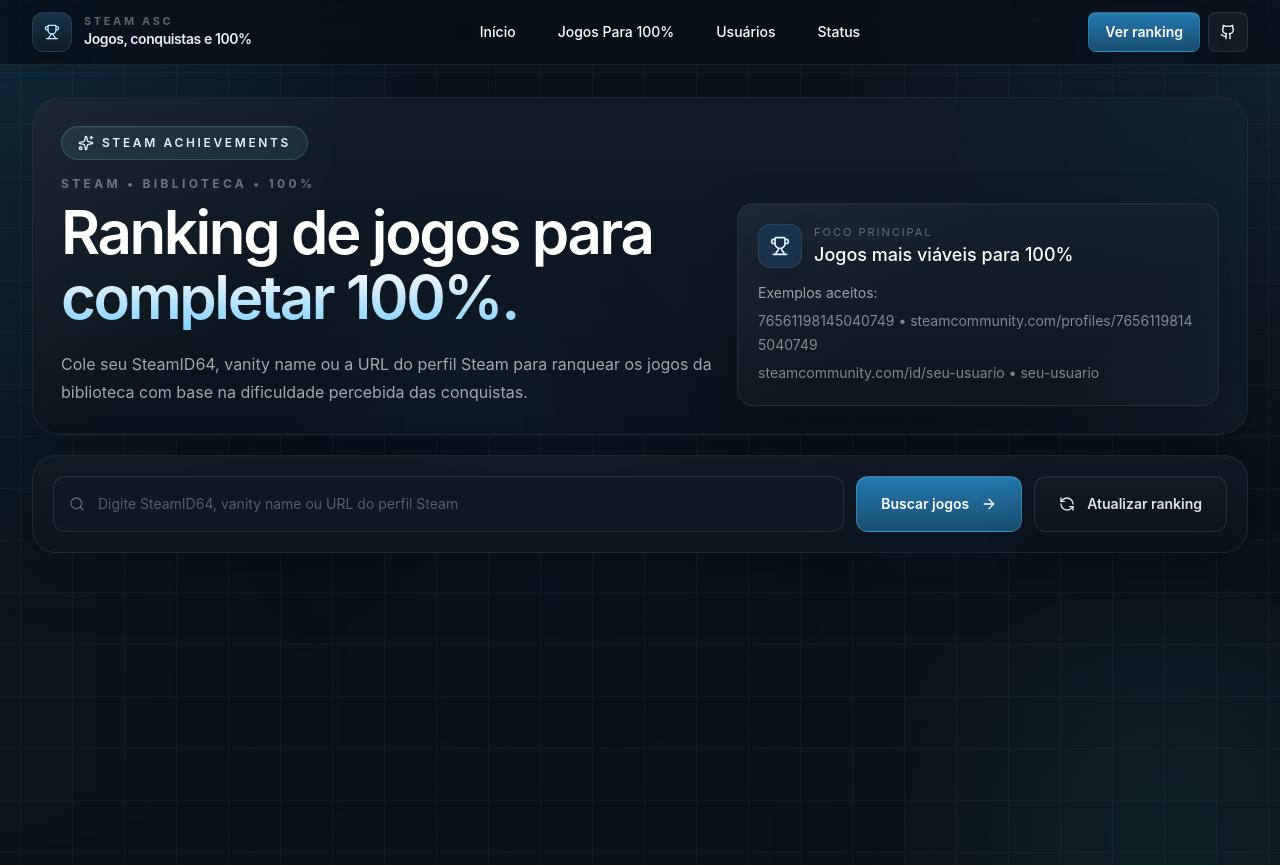
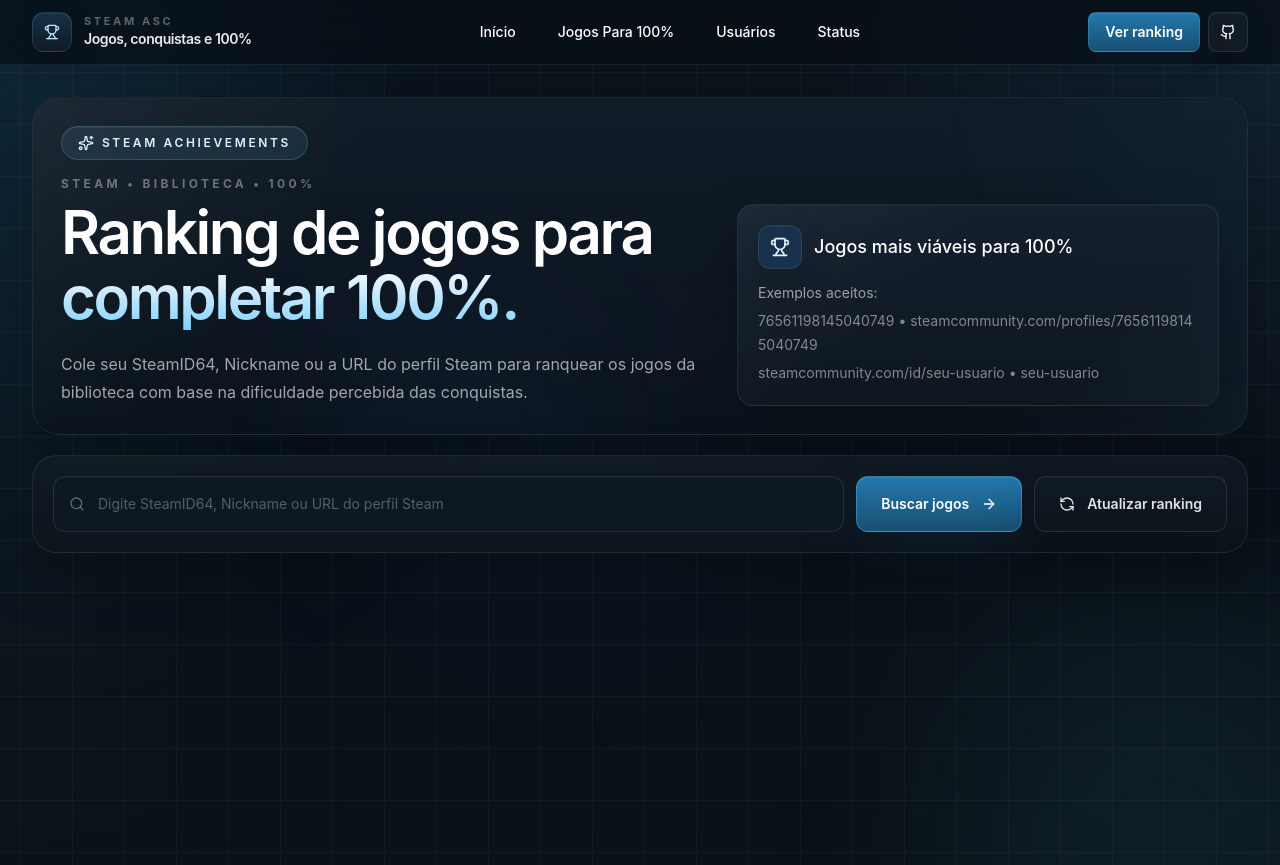
Before and after one commit to luaviduedo/TSsteam-asc, a Next.js app: page /steam_games in a window 1280 px wide. Built offline with nearby package versions, Linux system fonts and the light colour scheme.

Commit message:
edit and rename texts in page

```diff
--- a/src/app/page.tsx
+++ b/src/app/page.tsx
@@ -55,7 +55,7 @@
   {
     href: "https://github.com/luaviduedo/TSsteam-asc",
     title: "Repositório GitHub",
-    description: "Acesse o código-fonte completo do projeto Steam ASC.",
+    description: "Acesse o repositório completo do projeto Steam ASC.",
     icon: Github,
     external: true,
   },
@@ -90,9 +90,7 @@
             </h1>
 
             <p className="mt-4 max-w-2xl text-sm leading-7 text-white/62 sm:text-base sm:leading-8">
-              Explore perfis Steam, encontre jogos mais fáceis de completar e
-              acompanhe o status da aplicação em uma interface inspirada na
-              atmosfera da Steam da Valve.
+              Explore perfis Steam, encontre jogos mais fáceis de completar.
             </p>
 
             <div className="mt-8 flex flex-col gap-3 sm:flex-row">
--- a/src/app/steam_games/page.tsx
+++ b/src/app/steam_games/page.tsx
@@ -195,7 +195,7 @@
               </h1>
 
               <p className="mt-4 max-w-2xl text-sm leading-7 text-white/62 sm:text-base">
-                Cole seu SteamID64, vanity name ou a URL do perfil Steam para
+                Cole seu SteamID64, Nickname ou a URL do perfil Steam para
                 ranquear os jogos da biblioteca com base na dificuldade
                 percebida das conquistas.
               </p>
@@ -209,9 +209,6 @@
                   <Trophy className="h-5 w-5 text-sky-100" />
                 </div>
                 <div>
-                  <p className="text-[11px] uppercase tracking-[0.18em] text-white/35">
-                    foco principal
-                  </p>
                   <p className="text-base font-medium text-white sm:text-lg">
                     Jogos mais viáveis para 100%
                   </p>
@@ -243,7 +240,7 @@
                 type="text"
                 value={steamInput}
                 onChange={(event) => setSteamInput(event.target.value)}
-                placeholder="Digite SteamID64, vanity name ou URL do perfil Steam"
+                placeholder="Digite SteamID64, Nickname ou URL do perfil Steam"
                 className="h-14 w-full rounded-xl border border-white/10 bg-[#0d1822] pl-11 pr-4 text-sm text-white shadow-[inset_0_1px_0_rgba(255,255,255,0.03)] outline-none transition placeholder:text-white/30 focus:border-sky-300/30 focus:bg-[#112131]"
               />
             </div>
--- a/src/app/users/page.tsx
+++ b/src/app/users/page.tsx
@@ -100,7 +100,7 @@
 
               <p className="mt-4 max-w-2xl text-sm leading-7 text-white/62 sm:text-base">
                 Busque por SteamID64 ou nome e abra um perfil completo com os
-                jogos armazenados no PostgreSQL.
+                jogos armazenados no Banco de dados.
               </p>
             </div>
 
```
